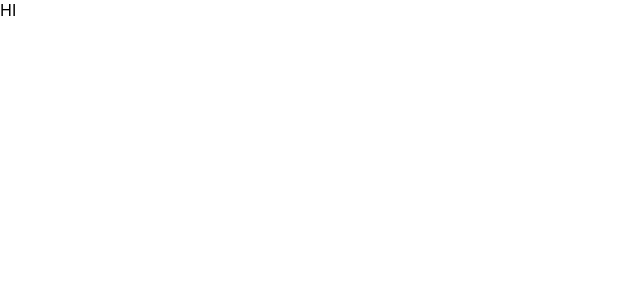
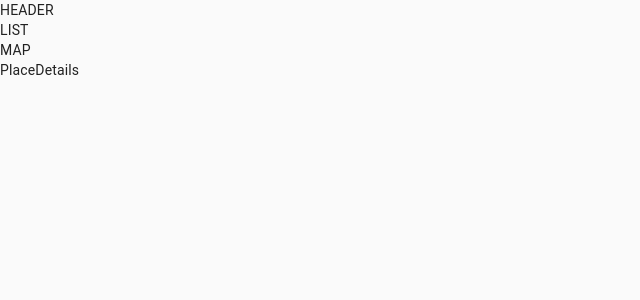
Before and after one commit to AdityaKumawat97/Where-To-, a React (Create React App) app: page / in a window 1280 px wide. Shown: the top 300 px of the page, without its empty margins (0-640 px from the left). Built offline with nearby package versions, Linux system fonts and the light colour scheme.

Commit message:
setup changes

```diff
--- a/src/App.css
+++ /dev/null
@@ -1,38 +0,0 @@
-.App {
-  text-align: center;
-}
-
-.App-logo {
-  height: 40vmin;
-  pointer-events: none;
-}
-
-@media (prefers-reduced-motion: no-preference) {
-  .App-logo {
-    animation: App-logo-spin infinite 20s linear;
-  }
-}
-
-.App-header {
-  background-color: #282c34;
-  min-height: 100vh;
-  display: flex;
-  flex-direction: column;
-  align-items: center;
-  justify-content: center;
-  font-size: calc(10px + 2vmin);
-  color: white;
-}
-
-.App-link {
-  color: #61dafb;
-}
-
-@keyframes App-logo-spin {
-  from {
-    transform: rotate(0deg);
-  }
-  to {
-    transform: rotate(360deg);
-  }
-}
--- a/src/App.js
+++ b/src/App.js
@@ -1,8 +1,21 @@
+import Header from "./components/Header/Header";
+import List from "./components/List/List";
+import Map from "./components/Map/Map";
+import PlaceDetails from "./components/PlaceDetails/PlaceDetails";
+import { CssBaseline, Grid } from "@material-ui/core";
 function App() {
   return (
-    <div className="App">
-      HI
-    </div>
+    <>
+
+      <CssBaseline />
+      <Header />
+      <Grid>
+        <List />
+        <Map />
+        <PlaceDetails />
+      </Grid>
+
+    </>
   );
 }
 
--- a/src/components/Header/Header.jsx
+++ b/src/components/Header/Header.jsx
@@ -1,7 +1,8 @@
-export const Header = () => {
+const Header = () => {
     return (
         <div>
             HEADER
         </div>
     )
 }
+export default Header;
--- a/src/components/List/List.jsx
+++ b/src/components/List/List.jsx
@@ -1,7 +1,8 @@
-export const List = () => {
+const List = () => {
     return (
         <div>
             LIST
         </div>
     )
 }
+export default List;
--- a/src/components/Map/Map.jsx
+++ b/src/components/Map/Map.jsx
@@ -1,7 +1,8 @@
-export const Map = () => {
+const Map = () => {
     return (
         <div>
             MAP
         </div>
     )
 }
+export default Map;
--- a/src/components/PlaceDetails/PlaceDetails.jsx
+++ b/src/components/PlaceDetails/PlaceDetails.jsx
@@ -1,7 +1,8 @@
-export const PlaceDetails = () => {
+const PlaceDetails = () => {
     return (
         <div>
             PlaceDetails
         </div>
     )
 }
+export default PlaceDetails;
--- a/src/index.css
+++ /dev/null
@@ -1,13 +0,0 @@
-body {
-  margin: 0;
-  font-family: -apple-system, BlinkMacSystemFont, 'Segoe UI', 'Roboto', 'Oxygen',
-    'Ubuntu', 'Cantarell', 'Fira Sans', 'Droid Sans', 'Helvetica Neue',
-    sans-serif;
-  -webkit-font-smoothing: antialiased;
-  -moz-osx-font-smoothing: grayscale;
-}
-
-code {
-  font-family: source-code-pro, Menlo, Monaco, Consolas, 'Courier New',
-    monospace;
-}
--- a/src/index.js
+++ b/src/index.js
@@ -1,6 +1,5 @@
 import React from "react";
 import ReactDOM from "react-dom";
-import "./index.css";
 import App from "./App";
 import reportWebVitals from "./reportWebVitals";
 
```
